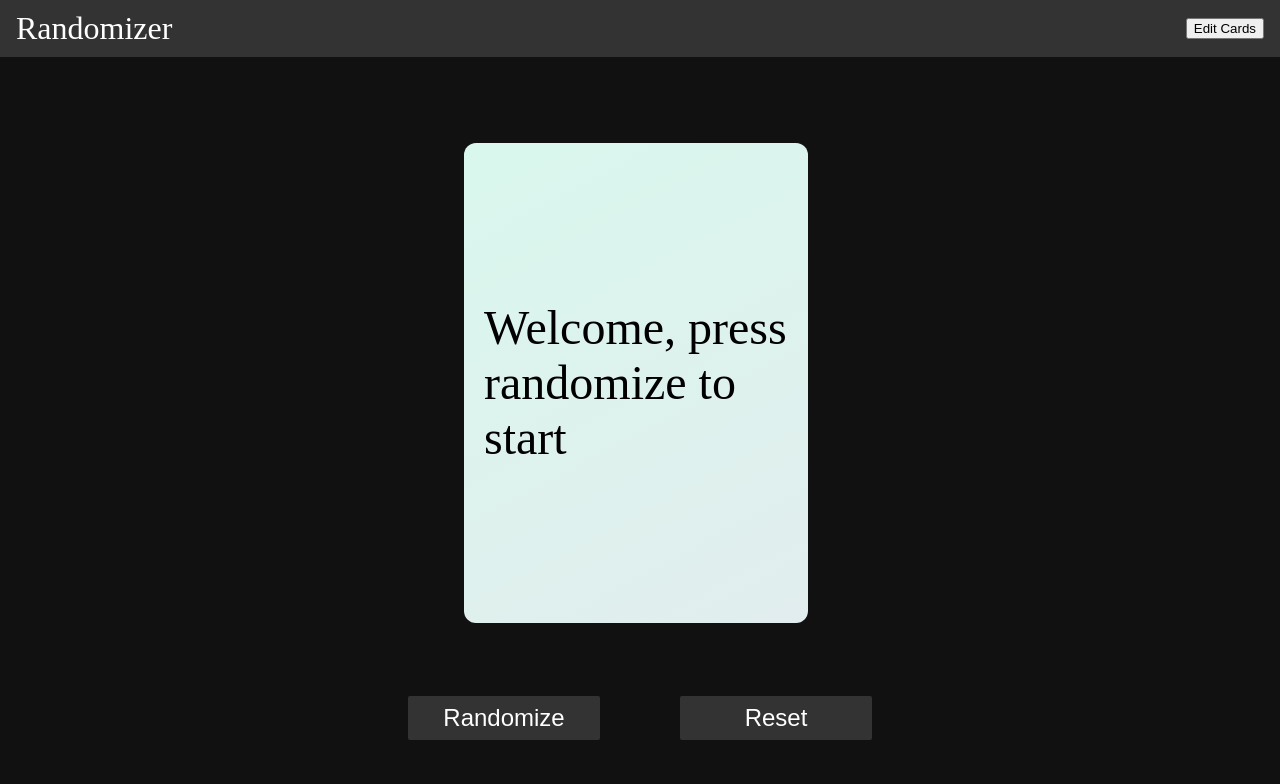
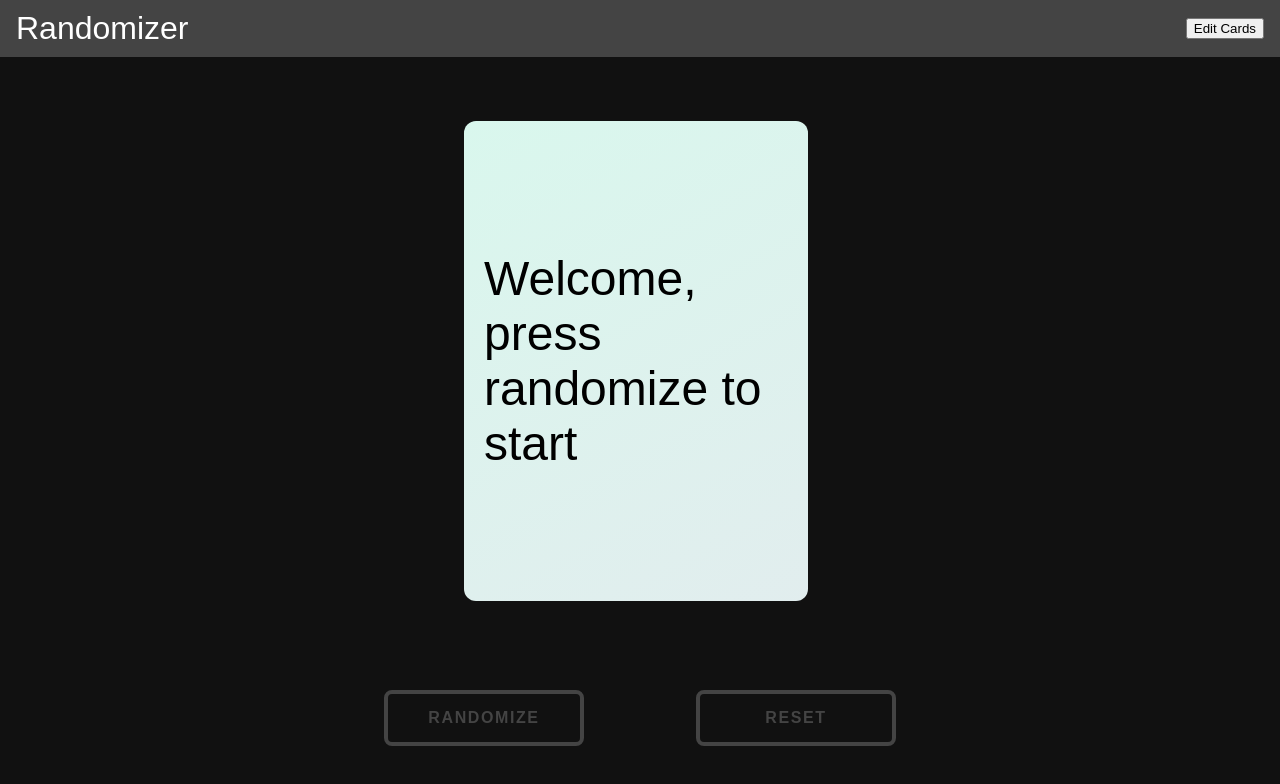
Before and after one commit to zammyk/local-randomizer, a Vue app: page / in a window 1280 px wide. Shown: the top 784 px of the page. Built offline with nearby package versions, Linux system fonts and the light colour scheme; the HTML template or start-up script is replaced by a standard one.

Commit message:
Add custom button

```diff
--- a/src/App.vue
+++ b/src/App.vue
@@ -32,6 +32,7 @@ body {
   height: 100%;
   margin: 0;
   background-color: #111;
+  font-family: sans-serif;
 }
 .main-window {
   height: 100vh;
--- a/src/components/Game.vue
+++ b/src/components/Game.vue
@@ -4,8 +4,16 @@
         <Card v-for="card in cards" :key="card.id" :content="card.content"></Card>
     </div>
     <div class="buttons">
-      <button @click="switchToRandomCard">Randomize</button>
-      <button @click="resetState">Reset</button>
+      <nav>
+        <div>
+          Randomize
+          <span></span><span></span><span></span><span></span>
+        </div>
+        <div>
+          Reset
+          <span></span><span></span><span></span><span></span>
+        </div>
+      </nav>
     </div>
 </div>
 </template>
@@ -89,17 +97,66 @@ gap: 3rem;
 flex: 1;
 background-color: #111;
 }
-.buttons {
+.buttons nav{
 display: flex;
 gap: 5rem;
 }
-button {
-font-size: 1.5rem;
-padding: 0.5rem 0;
-width: 12rem;
-border: none;
-color: white;
-background-color: #333;
-border-radius: 2px;
+
+nav div {
+    --c: #444;
+    color: var(--c);
+    font-size: 16px;
+    border: 0.3em solid var(--c);
+    border-radius: 0.5em;
+    width: 12em;
+    height: 3em;
+    text-transform: uppercase;
+    font-weight: bold;
+    font-family: sans-serif;
+    letter-spacing: 0.1em;
+    text-align: center;
+    line-height: 3em;
+    position: relative;
+    overflow: hidden;
+    z-index: 1;
+    transition: 0.5s;
+    margin: 1em;
+}
+
+nav div span {
+    position: absolute;
+    width: 25%;
+    height: 100%;
+    background-color: var(--c);
+    transform: translateY(150%);
+    border-radius: 50%;
+    left: calc((var(--n) - 1) * 25%);
+    transition: 0.5s;
+    transition-delay: calc((var(--n) - 1) * 0.1s);
+    z-index: -1;
+}
+
+nav div:hover {
+    color: black;
+}
+
+nav div:hover span {
+    transform: translateY(0) scale(2);
+}
+
+nav div span:nth-child(1) {
+    --n: 1;
+}
+
+nav div span:nth-child(2) {
+    --n: 2;
+}
+
+nav div span:nth-child(3) {
+    --n: 3;
+}
+
+nav div span:nth-child(4) {
+    --n: 4;
 }
 </style>
--- a/src/components/Navbar.vue
+++ b/src/components/Navbar.vue
@@ -21,7 +21,7 @@ export default {
 
 <style scoped>
 .navbar {
-background-color: #333;
+background-color: #444;
 color: #fff;
 padding: 10px 0;
 }
```
